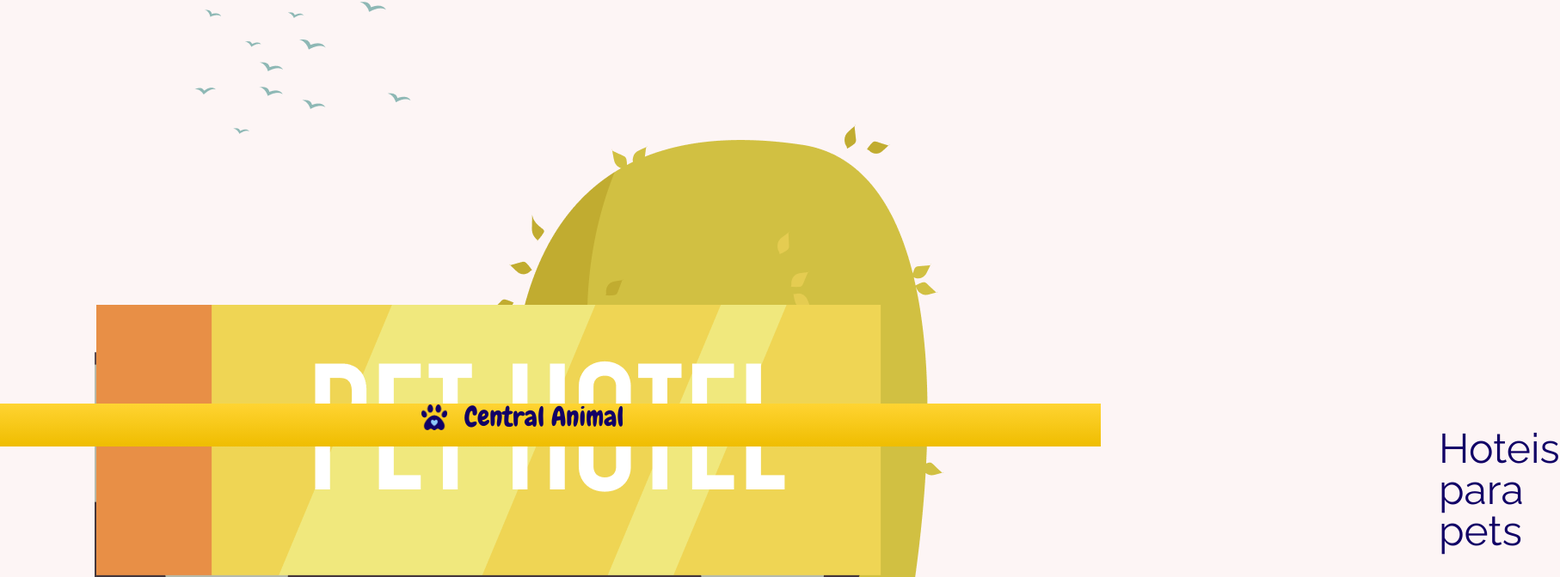
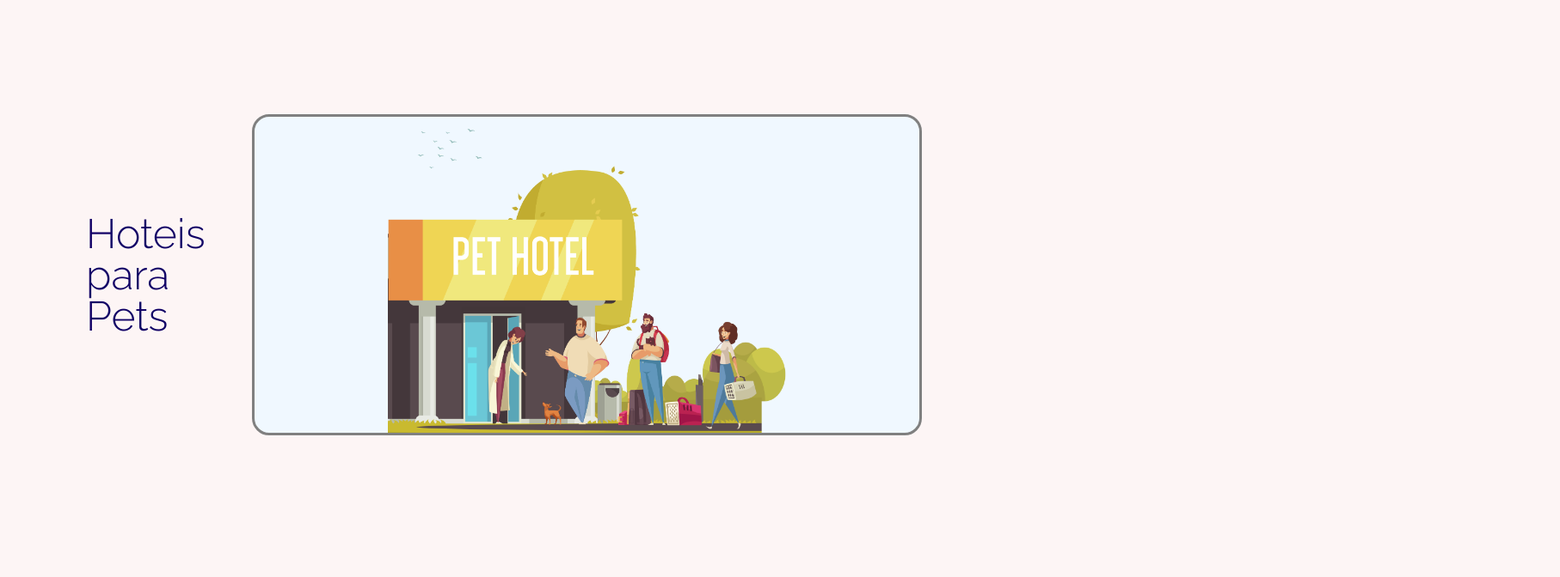
Before and after one commit to ICEI-PUC-Minas-PMV-ADS/pmv-ads-2022-1-e1-proj-web-t5-centralanimal, a plain HTML site: page src/index.html in a window 1280 px wide. Shown: the part 280-952 px from the top of the page at 86% size, 1814 px wide, since content can reach past the window. Drawn offline with Linux system fonts and the light colour scheme.

Commit message:
melhora proporção imagem

```diff
--- a/src/index.html
+++ b/src/index.html
@@ -7,7 +7,10 @@
     <title>Central Animal</title>
     <link rel="stylesheet" href="reset.css" />
     <link rel="stylesheet" href="styles.css" />
-    <link href="https://fonts.googleapis.com/css2?family=Chewy&family=Raleway:wght@200;300;400;600;700&display=swap" rel="stylesheet">
+    <link
+      href="https://fonts.googleapis.com/css2?family=Chewy&family=Raleway:wght@200;300;600;700&display=swap"
+      rel="stylesheet"
+    />
   </head>
   <body>
     <header>
@@ -26,29 +29,24 @@
         <button class="register-button">Cadastre-se</button>
       </div>
     </header>
-    <!-- PAGE CONTENT -->
     <div class="page-content">
 
-      <!-- PET HOTEL -->
-      <div class="pet-hotel">
-        <div class="img-pet-hotel">
-         <img src="/docs/img/pet-hotel.png" alt=""/>
+      <div class="hotels">
+        <div class="text-vets">
+          <h1 class="title-vets">Hoteis para Pets</h1>
         </div>
-        <div class="text-pet-hotel">
-          <a  href="#" class="title-pet-hotel">Hoteis para pets</a>  <!-- LINK DE REDIRECIONAMENTO PARA PAGINA DOS CARDS-->
+        <div class="img-hotels">
+          <img class="png-hotels" src="/docs/img/pet-hotel.png" />
         </div>
       </div>
 
     </div>
-
-    <!-- END PAGE CONTENT -->
 
     <footer>
       <div class="footer-content">
         <img class="footer-logo-img" src="/docs/img/logo.png" alt="" />
         <h1 class="footer-logo-title">Central Animal</h1>
       </div>
-
     </footer>
   </body>
 </html>
--- a/src/styles.css
+++ b/src/styles.css
@@ -8,13 +8,6 @@
   --logo-font: "Chewy";
   box-sizing: border-box;
 }
-
-body {
-
-  padding-top: 125px;
-}
-
-
 
 html {
   height: 100vh;
@@ -31,10 +24,7 @@ header {
   align-items: center;
   width: 90%;
   margin-left: 5%;
-  top: 0;
-
 }
-
 
 .header-content-logo {
   display: flex;
@@ -99,74 +89,62 @@ header {
   height: calc(100vh - 100px);
   padding: 100px;
   height: auto;
+}
+
+.vets, .hotels{
+  display: flex;
+  justify-content: center;
+  align-items: center;
+  height: 1000px;
+  width: 90%;
 
 }
 
-/* >>>>>>>>>> style pet shop, hotel pet <<<<<<<<<<  */
+.img-vets {
+  display: flex;
+  justify-content: center;
+  align-items: center;
 
-.pet-shop, .pet-hotel{
+}
+
+.img-hotels {
   display: flex;
-  height: 1000px;
-  width: 90%;
-  height: fit-content;
-  width: fit-content;
+  justify-content: center;
+  align-items: center;
+  border-radius: 20px;
+  background-color: aliceblue;
+  border: solid gray;
 
 }
 
 
-
-.img-pet-shop, .img-pet-hotel{
-  display: flex;
-  justify-content: center;
-  align-items: center;
-  height: fit-content;
-  width: fit-content;
-  margin: 10px;
-
-}
-
-.png-pet-shop, .png-pet-hotel{
+.png-vets, .png-hotels{
   display: flex;
   width: 60%;
   justify-content: center;
   align-items: center;
-  opacity: 10%;
 }
 
-.text-pet-shop, .text-pet-hotel {
+.text-vets {
   display: flex;
   justify-content: center;
   align-items: center;
-  width: 500%;
-
+  width: 40%;
 }
 
-.title-pet-shop, .title-pet-hotel {
+.title-vets {
   font-size: 300%;
   font-family: var(--body-font);
   color: var(--dark-blue);
   font-weight: 400;
-  text-decoration: none;
-
 }
 
 
 footer {
- /* height: 100px;
+  height: 100px;
   background-image: linear-gradient(#ffd432, #efbd00);
   display: flex;
   align-items: center;
-  position: fixed;
-  */
-
-  /* Mudança feita para fixar footer no fim da página */
-  position: fixed;
-  height: 50px;
-  background-image: linear-gradient(#ffd432, #efbd00);
-  bottom: 0px;
-  left: 0px;
-  right: 0px;
-  margin-bottom: 0px;
 }
 
 .footer-content {
```
Also changed, not shown: docs/img/vets.png (added).
